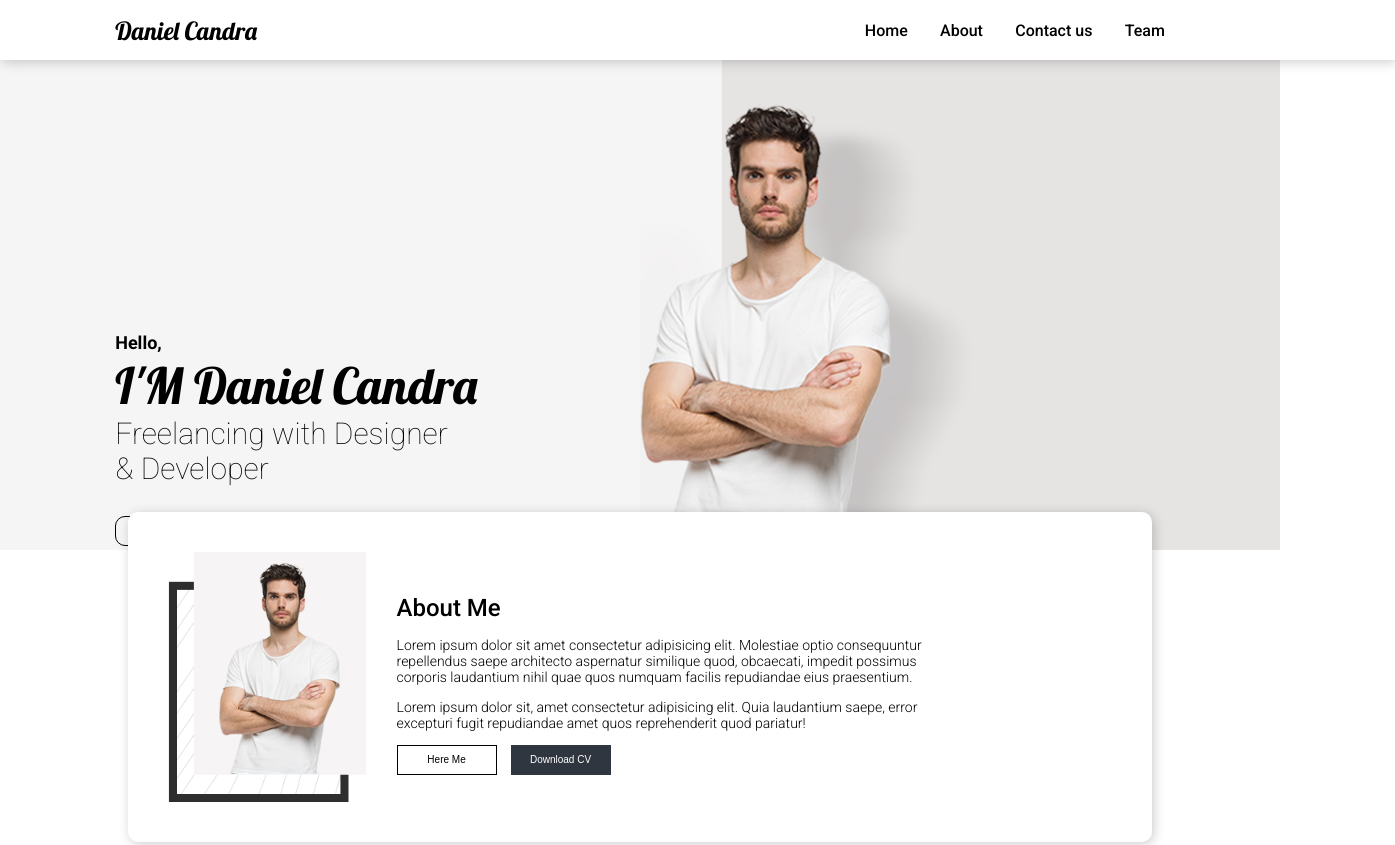
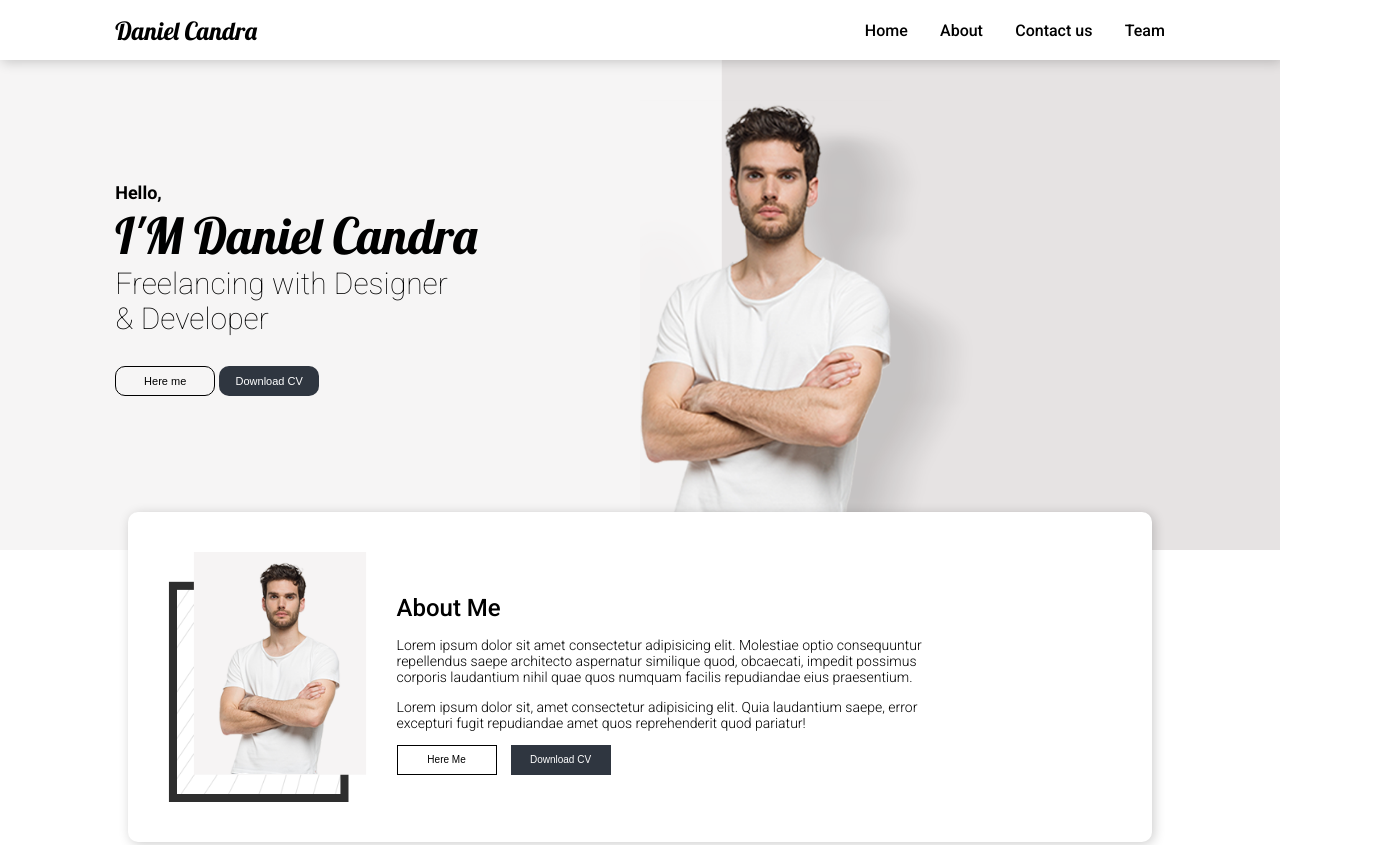
Before and after one commit to DivadanAr/Web-Protofolio, a plain HTML site: page index.html in a window 1280 px wide. Shown: the top 845 px of the page, 1395 px wide, since content can reach past the window. Drawn offline with Linux system fonts and the light colour scheme.

Commit message:
finishing

```diff
--- a/css/style.css
+++ b/css/style.css
@@ -12,7 +12,6 @@ body{
 }
 
 .navbar{
-    width: 100%;
     height: 60px;
     box-shadow: 2px 2px 12px rgba(0, 0, 0, 0.2);
     display: flex;
@@ -40,13 +39,13 @@ body{
 }
 
 .nav-link a:hover{
-    color: white;
+    color: #ababab;
 }
 
 .text-hero{
     position: absolute;
     left: 9%;
-    top: 300px;
+    top: 150px;
     line-height: 0;
 }
 
```
Also changed, not shown: index.html (+0 -4 lines).
